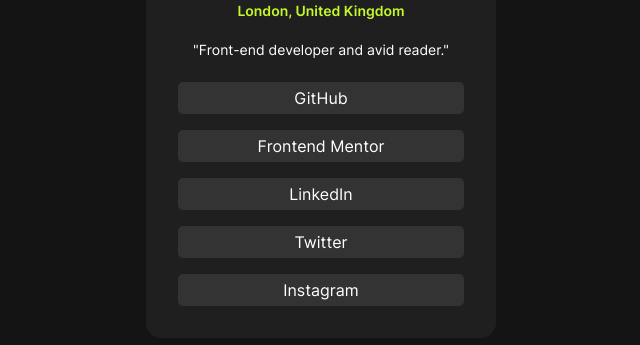
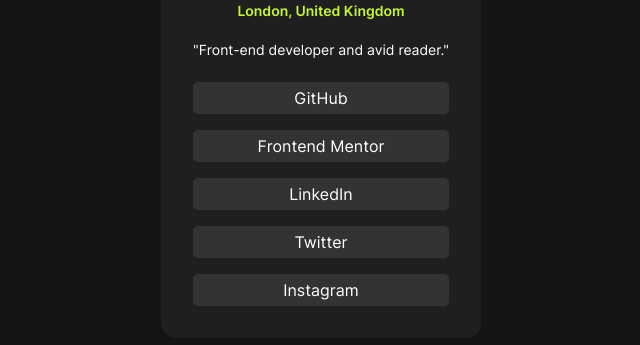
Before and after one commit to Bisshy/social-links-profile-main, a plain HTML site: page index.html in a window 1280 px wide. Shown: the part 323-668 px from the top of the page, without its empty margins (319-959 px from the left). Drawn offline with Linux system fonts and the light colour scheme.

Commit message:
change width px to %

```diff
--- a/css/style.css
+++ b/css/style.css
@@ -65,7 +65,7 @@ html{
 
 body{
     background-color: var(--MAIN-COLOR);
-    min-width:350px;
+    width:100%;
     padding:var(--PADDING);
     border-radius: 15px;
     color:var(--FONT-COLOR);
```
